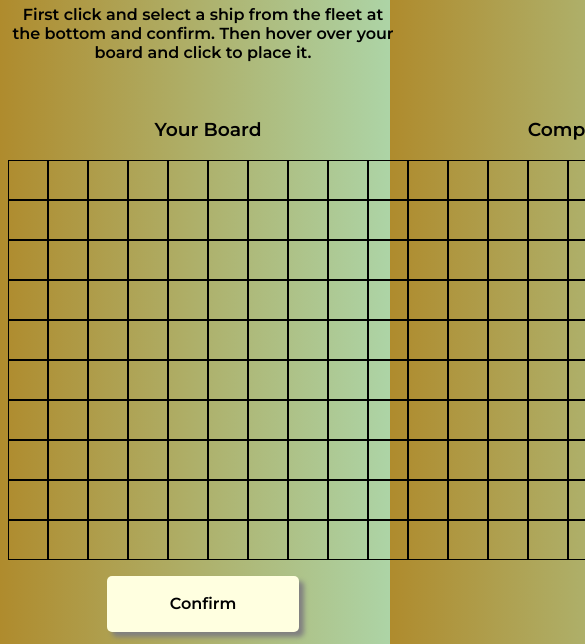
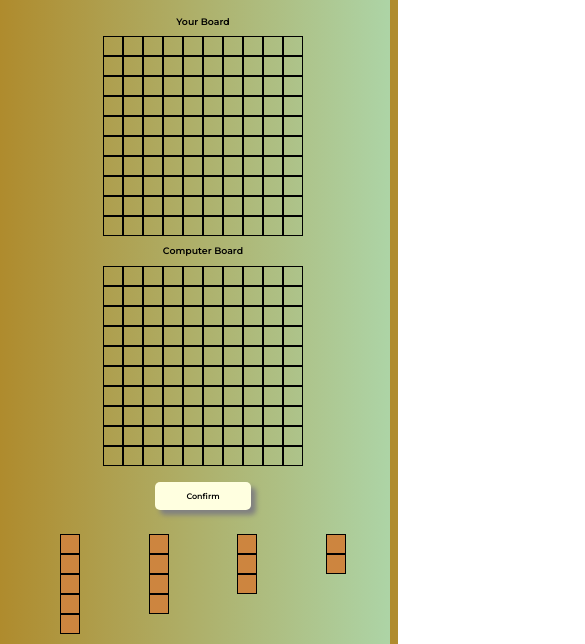
Before and after one commit to 1987mat/Battleship, a website with bundled scripts: page index.html in a window 390 px wide. Shown: the part 79-723 px from the top of the page, 585 px wide, since content can reach past the window. Built offline with nearby package versions, Linux system fonts and the light colour scheme; a script that the page names is missing.

Commit message:
media queries completed

```diff
--- /dev/null
+++ b/scss/_mediaQueries.scss
@@ -0,0 +1,11 @@
+$phone_port: 320px;
+$phone_land: 576px;
+$tablet: 768px;
+$desktop: 992px;
+$large: 1200px;
+
+@mixin responsive($device) {
+  @media only screen and (min-width: #{$device}) {
+    @content;
+  }
+}
--- a/scss/style.scss
+++ b/scss/style.scss
@@ -1,8 +1,27 @@
+@import 'mediaQueries';
 @import url('https://fonts.googleapis.com/css2?family=Montserrat:wght@400;600&display=swap');
 
 * {
   font-family: 'Montserrat', sans-serif;
   box-sizing: border-box;
+}
+
+html {
+  /* MEDIA QUERIES */
+  @include responsive($phone_port) {
+    font-size: 50%;
+  }
+
+  @include responsive($phone_land) {
+    font-size: 60%;
+  }
+
+  @include responsive($tablet) {
+    font-size: 80%;
+  }
+
+  @include responsive($desktop) {
+    font-size: 100%;
   }
 
   body {
@@ -19,12 +38,28 @@ body {
       h1 {
         font-size: 2.8rem;
         margin: 0.2em;
+
+        @include responsive($phone_port) {
+          opacity: 0;
+        }
+
+        @include responsive($tablet) {
+          opacity: 1;
+        }
       }
     }
 
     .instructions {
       h4 {
         text-align: center;
+
+        @include responsive($phone_port) {
+          width: 95%;
+        }
+
+        @include responsive($tablet) {
+          width: 100%;
+        }
       }
     }
 
@@ -74,6 +109,16 @@ body {
         display: flex;
         flex-direction: row;
         justify-content: space-evenly;
+
+        @include responsive($phone_port) {
+          flex-direction: column;
+          align-items: center;
+          margin-bottom: 1em;
+        }
+
+        @include responsive($phone_land) {
+          flex-direction: row;
+        }
 
         h3 {
           text-align: center;
@@ -262,7 +307,7 @@ body {
         }
 
         .selected {
-        border: 4px solid green;
+          border: 2px solid green;
           border-radius: 5px 5px;
           padding: 0.5em;
         }
@@ -285,3 +330,4 @@ body {
       }
     }
   }
+}
--- a/src/index.js
+++ b/src/index.js
@@ -23,7 +23,7 @@ const compGameBoard = Gameboard(compBoard, compArr, 'comp-square');
 playerGameBoard.createBoard();
 compGameBoard.createBoard();
 
-// Convert player and computer board into array of divs
+// Convert player and computer board into array of square divs
 let userBoardArr = Array.from(document.querySelectorAll('.square'));
 let compBoardArr = Array.from(document.querySelectorAll('.comp-square'));
 
@@ -49,7 +49,7 @@ shipsDiv.forEach((el) => {
     });
 
     length = e.target.parentElement.id;
-    confirmShipBtn.style.border = '4px solid green';
+    confirmShipBtn.style.border = '2px solid green';
     clearBtn.style.display = 'block';
     horizontalModeBtn.style.display = 'block';
 
@@ -132,6 +132,7 @@ clearBtn.addEventListener('click', () => {
         confirmButtonText: 'Yes',
       }).then((result) => {
         if (result.isConfirmed) {
+          // Clear boards
           playerGameBoard.clearBoard();
           compGameBoard.clearBoard();
 
@@ -191,7 +192,7 @@ clearBtn.addEventListener('click', () => {
   });
 });
 
-// Computer fleet
+// Computer's fleet
 const compShipsObj = {
   compDestroyer: ['d', 'd', 'd', 'd', 'd'],
   compCruiser: ['c', 'c', 'c', 'c'],
@@ -651,6 +652,7 @@ function generateRandomShips(ship) {
 }
 
 // GAME LOGIC
+// Declare count variables for every single ship for both Player and Computer
 let countD = 5,
   countDcomp = 5;
 let countC = 4,
@@ -660,7 +662,7 @@ let countB = 3,
 let countS = 2,
   countScomp = 2;
 
-// User clicks comp board
+// User clicks on computer board
 compBoard.addEventListener('click', (e) => {
   let compTargetID = e.target.id;
 
@@ -775,7 +777,6 @@ let unique = (function () {
 
 function compGame() {
   let randomHit = unique();
-  console.log(randomHit);
 
   for (let i = 0; i < playerArr.length; i++) {
     if (i === randomHit) {
```
Also changed, not shown: package.json (+12 -2 lines), scss/style.css, 3 other files. Lines whose indentation alone changed are shown as unchanged.
